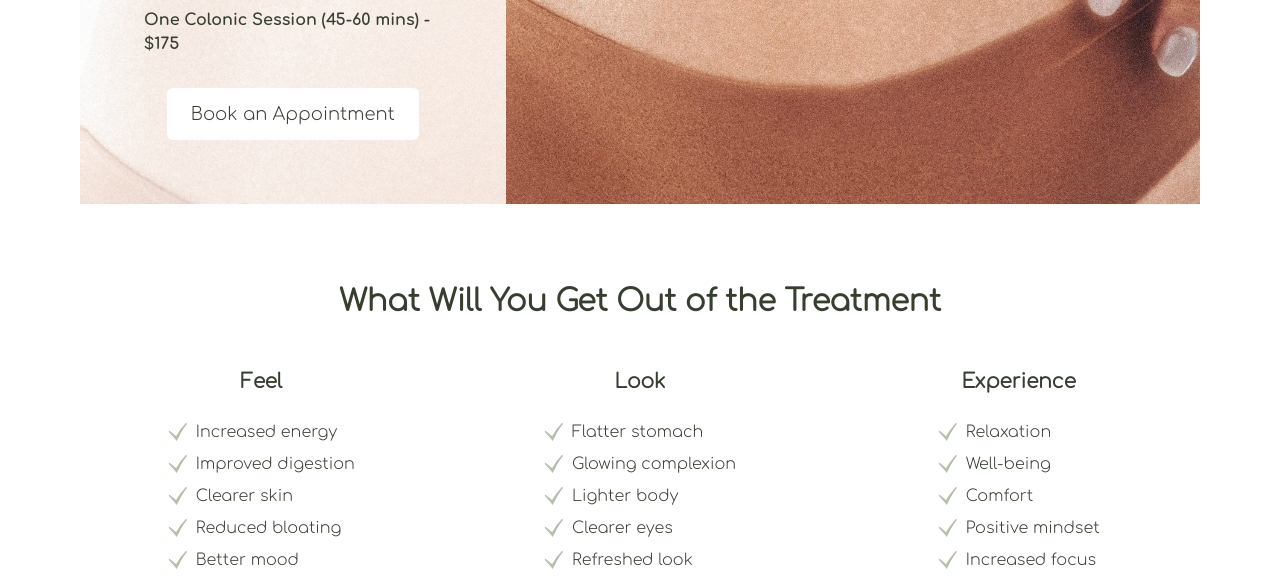
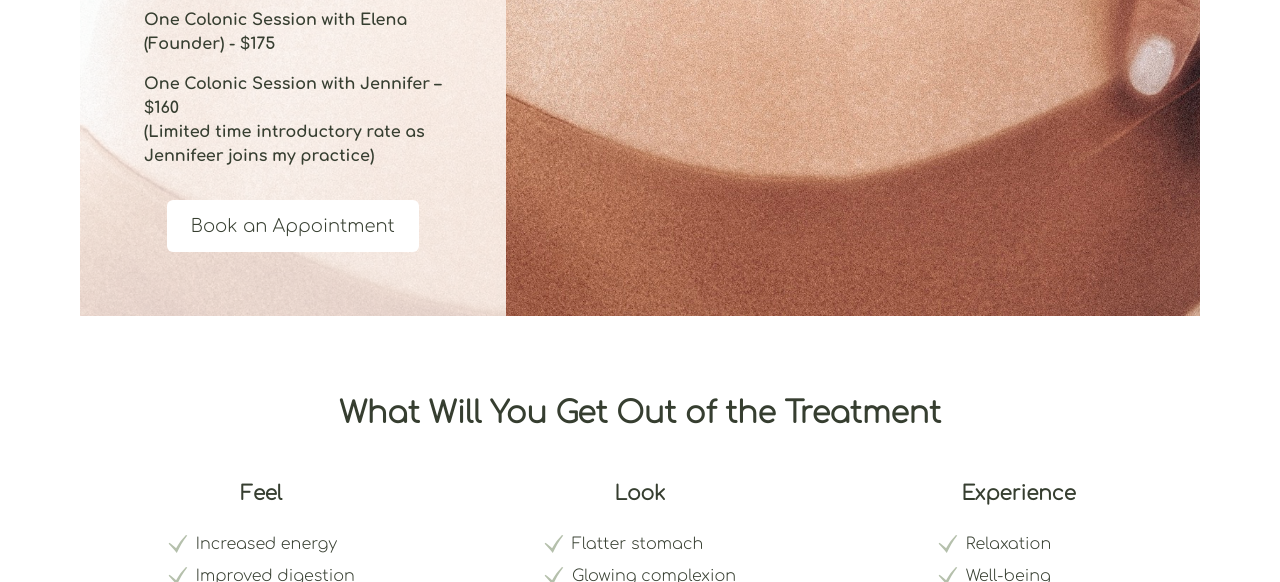
Before and after one commit to Maria108/park-slope-colonics, a Gatsby site: page / in a window 1280 px wide. Shown: the part 518-1100 px from the top of the page. Built offline with nearby package versions, Linux system fonts and the light colour scheme; Gatsby itself is replaced by a stand-in of ours.

Commit message:
Add Jennifer rate

```diff
--- a/src/pages/index.js
+++ b/src/pages/index.js
@@ -7,7 +7,6 @@ import roomImage from "../images/room.jpeg"
 import officeImage from "../images/office5.jpeg"
 import ReviewsSection from "../components/ReviewsSection"
 import TreatmentBenefitsSection from "../components/TreatmentBenefitsSection"
-import { FaMapPin } from "react-icons/fa";
 
 const HomePage = () => (
   <Layout>
@@ -34,7 +33,10 @@ const HomePage = () => (
           your best.
         </p>
         <p className="text-sm xl:text-base font-comfortaaBold mb-4 ml-4">
-          One Colonic Session (45-60 mins) - $175
+          One Colonic Session with Elena (Founder) - $175
+        </p>
+        <p className="text-sm xl:text-base font-comfortaaBold mb-4 ml-4">
+          One Colonic Session with Jennifer – $160 <br /> (Limited time introductory rate as Jennifeer joins my practice)
         </p>
         <a
           href="https://square.site/book/B5H65JGC5J9Y9/park-slope-colonics-brooklyn-ny"
```
